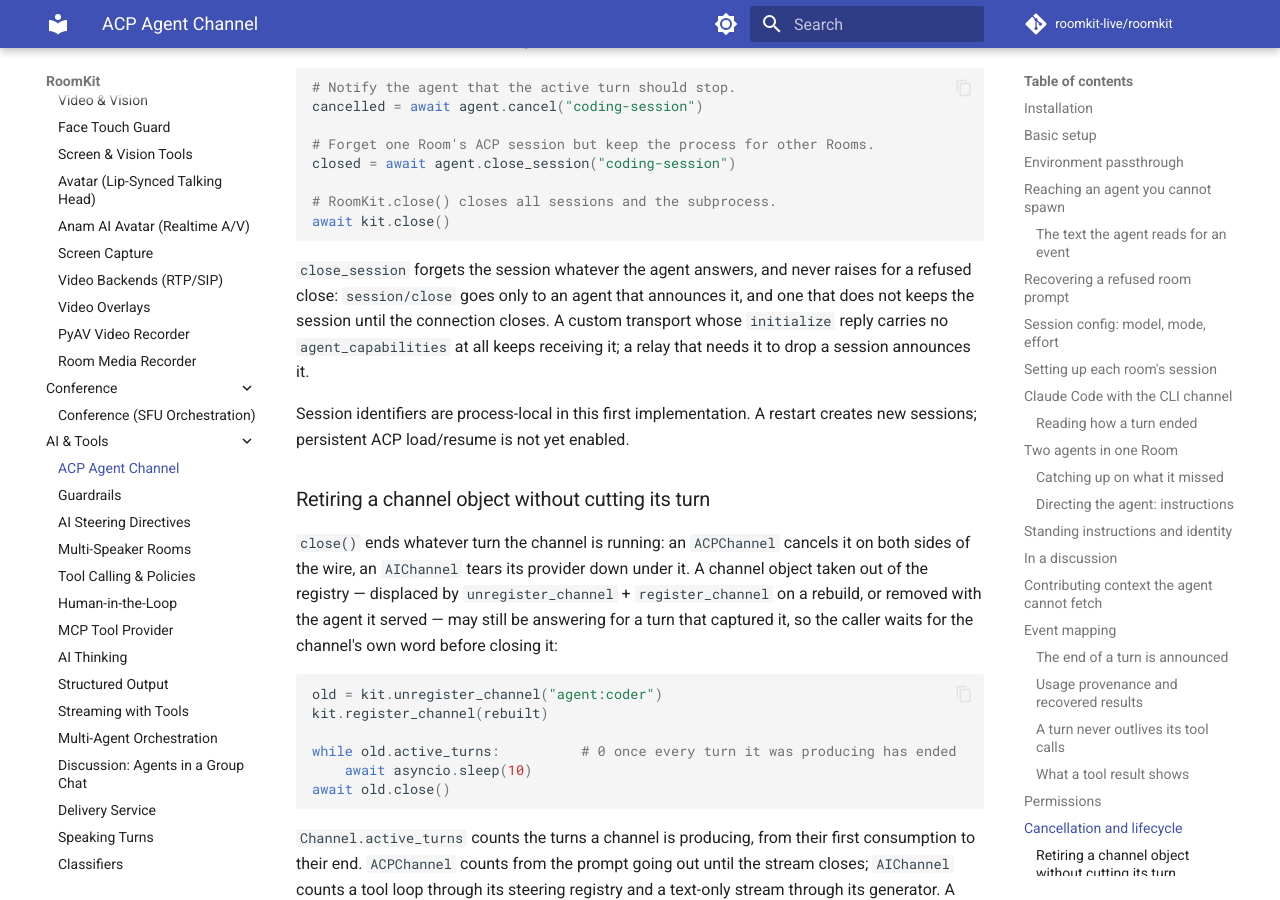
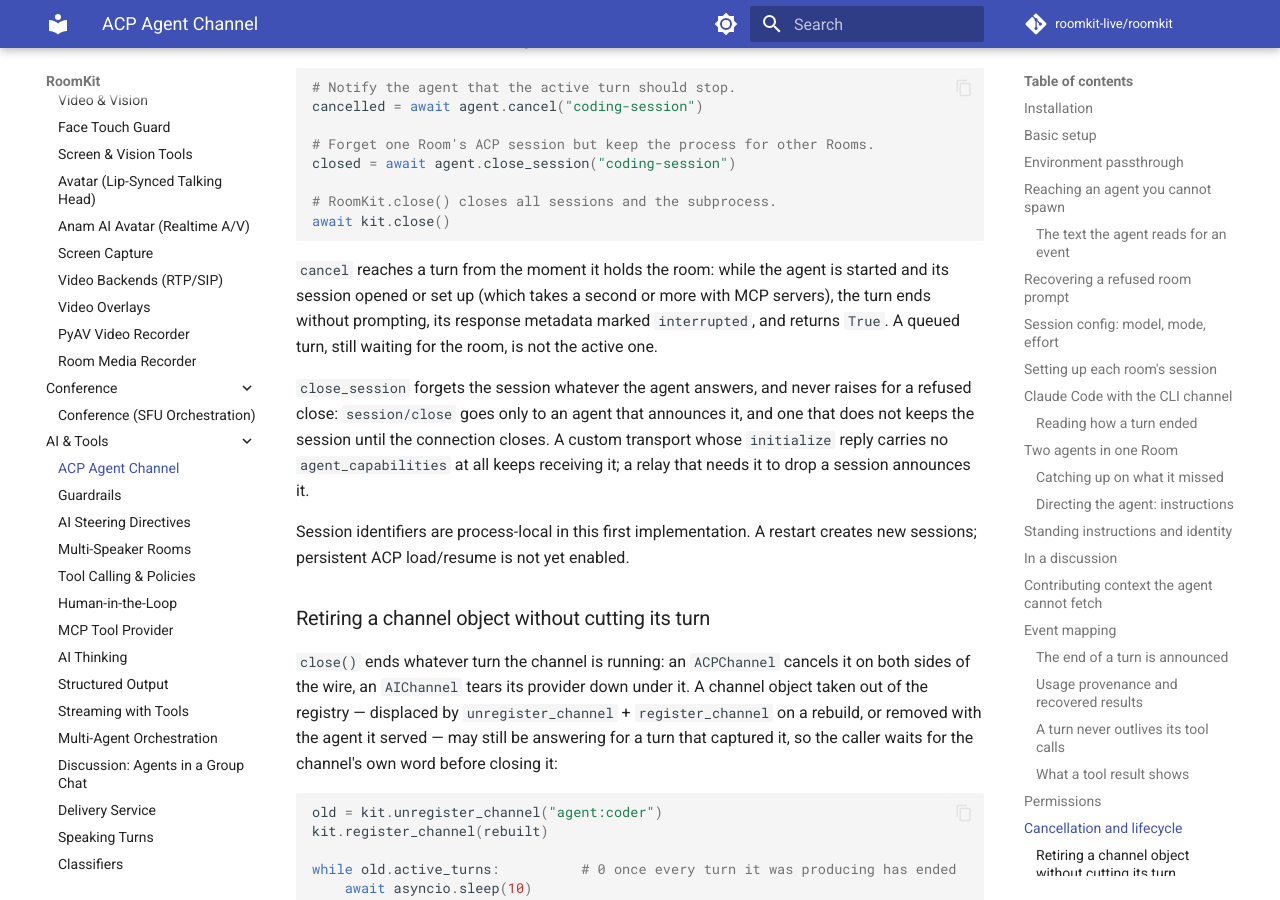
Before and after one commit to roomkit-live/roomkit-docs, an MkDocs documentation site: the page built from docs/guides/acp-channel.md, in a window 1280 px wide and 900 px high, scrolled down 19791 px. Built offline with MkDocs 1.6.1 and Material for MkDocs 9.7.7, drawn with Linux system fonts in a browser that asks for light colours; comment, search, counter and statistics services are not loaded.

Commit message:
docs(acp): cancel reaches a turn while its session opens (RMK-673)

````diff
--- a/docs/guides/acp-channel.md
+++ b/docs/guides/acp-channel.md
@@ -970,6 +970,12 @@ closed = await agent.close_session("coding-session")
 await kit.close()
 ```
 
+`cancel` reaches a turn from the moment it holds the room: while the agent is
+started and its session opened or set up (which takes a second or more with
+MCP servers), the turn ends without prompting, its response metadata marked
+`interrupted`, and returns `True`. A queued turn, still waiting for the room,
+is not the active one.
+
 `close_session` forgets the session whatever the agent answers, and never
 raises for a refused close: `session/close` goes only to an agent that announces
 it, and one that does not keeps the session until the connection closes. A
````
